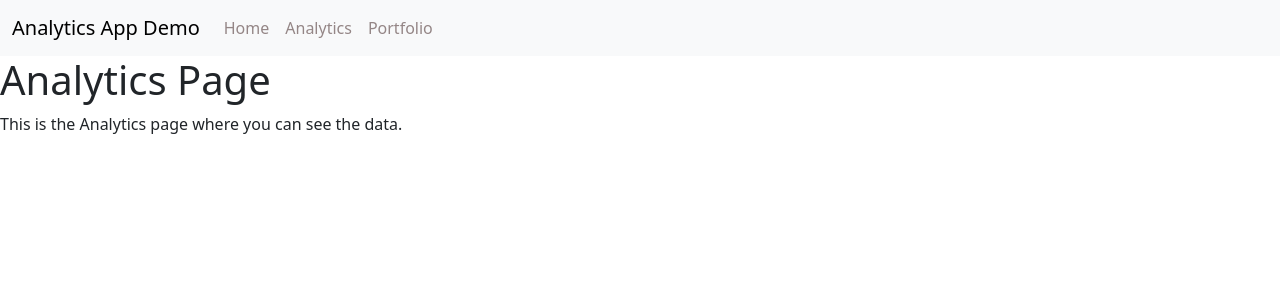
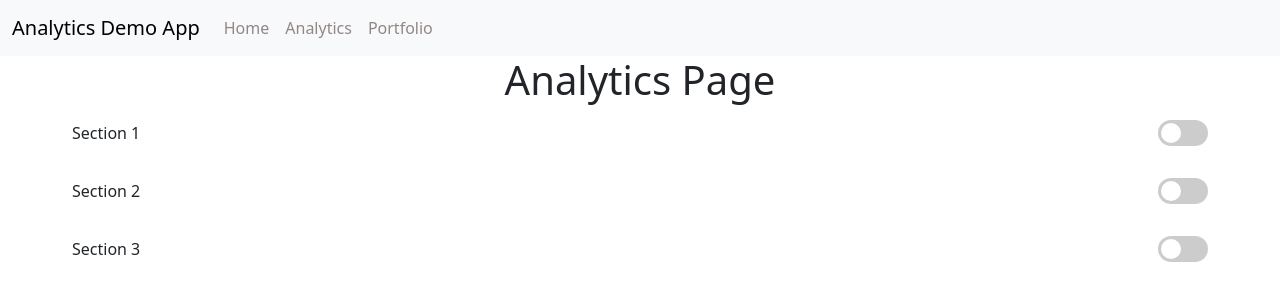
Before and after one commit to anmol091192/AnalyticsDemo, a React (Create React App) app: page /analytics in a window 1280 px wide. Shown: the top 300 px of the page. Built offline with nearby package versions, Linux system fonts and the light colour scheme.

Commit message:
toggle component added

```diff
--- a/src/App.js
+++ b/src/App.js
@@ -1,8 +1,8 @@
 import React from 'react';
 import { BrowserRouter as Router, Route, Routes, Link } from 'react-router-dom';
-import Home from './pages/Home';
-import Analytics from './pages/Analytics';
-import Portfolio from './pages/Portfolio';
+import Home from './pages/Home/Home';
+import Analytics from './pages/Analytics/Analytics';
+import Portfolio from './pages/Portfolio/Portfolio';
 import NavBar from './components/NavBar/NavBar';
 
 function App() {
--- a/src/components/NavBar/NavBar.js
+++ b/src/components/NavBar/NavBar.js
@@ -6,7 +6,7 @@ function NavBar() {
   return (
     <nav className="navbar navbar-expand-lg navbar-light bg-light">
       <div className="container-fluid">
-        <Link className="navbar-brand" to="/">Analytics App Demo</Link>
+        <Link className="navbar-brand" to="/">Analytics Demo App</Link>
         <button className="navbar-toggler" type="button" data-bs-toggle="collapse" data-bs-target="#navbarNav" aria-controls="navbarNav" aria-expanded="false" aria-label="Toggle navigation">
           <span className="navbar-toggler-icon"></span>
         </button>
--- /dev/null
+++ b/src/components/Toggle/Toggle.css
@@ -0,0 +1,69 @@
+/* Container for the entire toggle section */
+.toggle-switch-container {
+    margin-bottom: 16px;
+    padding: 8px;
+  }
+
+  /* Header for label and toggle switch */
+  .toggle-header {
+    display: flex;
+    justify-content: space-between;
+    align-items: center;
+  }
+
+  /* Label for the toggle switch */
+  .toggle-label {
+    font-size: 16px;
+  }
+
+  /* Hide default checkbox */
+  .switch input {
+    display: none;
+  }
+
+  /* The switch - the slider */
+  .switch {
+    position: relative;
+    display: inline-block;
+    width: 50px;
+    height: 26px;
+  }
+
+  /* The slider */
+  .slider {
+    position: absolute;
+    cursor: pointer;
+    top: 0;
+    left: 0;
+    right: 0;
+    bottom: 0;
+    background-color: #ccc;
+    transition: 0.4s;
+    border-radius: 34px;
+  }
+
+  .slider:before {
+    position: absolute;
+    content: "";
+    height: 20px;
+    width: 20px;
+    left: 3px;
+    bottom: 3px;
+    background-color: white;
+    transition: 0.4s;
+    border-radius: 50%;
+  }
+
+  /* Checked state */
+  input:checked + .slider {
+    background-color: #2196F3;
+  }
+
+  input:checked + .slider:before {
+    transform: translateX(24px);
+  }
+
+  /* Content displayed when toggle is on */
+  .toggle-content {
+    margin-top: 8px;
+  }
--- /dev/null
+++ b/src/components/Toggle/Toggle.js
@@ -0,0 +1,25 @@
+import React, { useState } from 'react';
+import './Toggle.css';
+
+function ToggleSwitch({ label, children }) {
+  const [isOn, setIsOn] = useState(false);
+
+  const toggleSwitch = () => {
+    setIsOn(!isOn);
+  };
+
+  return (
+    <div className="toggle-switch-container">
+    <div className="toggle-header">
+      {label && <span className="toggle-label">{label}</span>}
+      <label className="switch">
+        <input type="checkbox" checked={isOn} onChange={toggleSwitch} />
+        <span className="slider"></span>
+      </label>
+    </div>
+    {isOn && <div className="toggle-content">{children}</div>}
+  </div>
+  );
+}
+
+export default ToggleSwitch;
--- a/src/pages/Analytics.js
+++ /dev/null
@@ -1,12 +0,0 @@
-import React from 'react';
-
-function Analytics() {
-  return (
-    <div>
-      <h1>Analytics Page</h1>
-      <p>This is the Analytics page where you can see the data.</p>
-    </div>
-  );
-}
-
-export default Analytics;
--- /dev/null
+++ b/src/pages/Analytics/Analytics.css
@@ -0,0 +1,11 @@
+.analytics-wrapper {
+    width: 100%;
+    height: 100%;
+    text-align: center;
+    vertical-align: auto;
+}
+
+.toggle-section {
+    margin: auto;
+    width: 90%;
+}
--- /dev/null
+++ b/src/pages/Analytics/Analytics.js
@@ -0,0 +1,24 @@
+import React from 'react';
+import './Analytics.css';
+import Toggle from '../../components/Toggle/Toggle';
+
+function Analytics() {
+  return (
+    <div className='analytics-wrapper'>
+      <h1>Analytics Page</h1>
+      <div className='toggle-section'>
+        <Toggle label="Section 1">
+          <p>This is the content for Section 1.</p>
+        </Toggle>
+        <Toggle label="Section 2">
+          <p>This is the content for Section 2.</p>
+        </Toggle>
+        <Toggle label="Section 3">
+          <p>This is the content for Section 3.</p>
+        </Toggle>
+      </div>
+    </div>
+  );
+}
+
+export default Analytics;
--- /dev/null
+++ b/src/pages/Home/Home.css
@@ -0,0 +1,6 @@
+.wrapper {
+    width: 100%;
+    height: 100%;
+    text-align: center;
+    vertical-align: auto;
+}
--- a/src/pages/Home.js
+++ b/src/pages/Home/Home.js
@@ -1,8 +1,9 @@
 import React from 'react';
+import './Home.css';
 
 function Home() {
   return (
-    <div>
+    <div className='wrapper'>
       <h1>Home Page</h1>
       <p>Welcome to the Home Page!</p>
     </div>
```
Also changed, not shown: src/App.css (+0 -35 lines), src/pages/Portfolio/Portfolio.js (renamed from src/pages/Portfolio.js).
